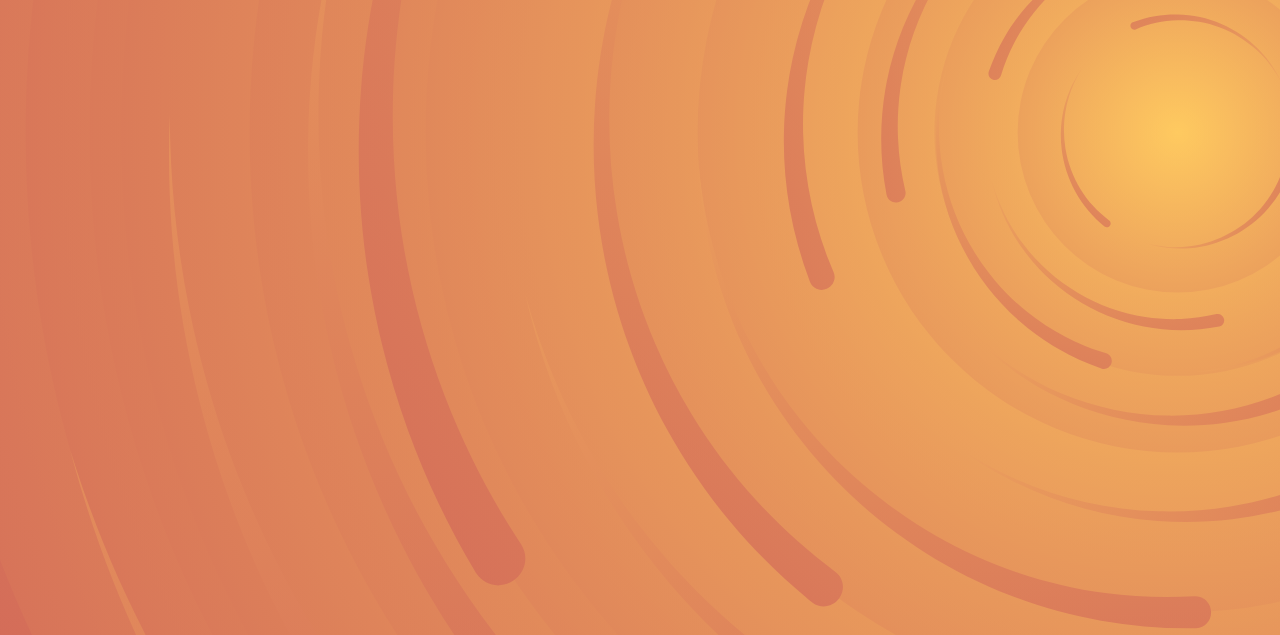
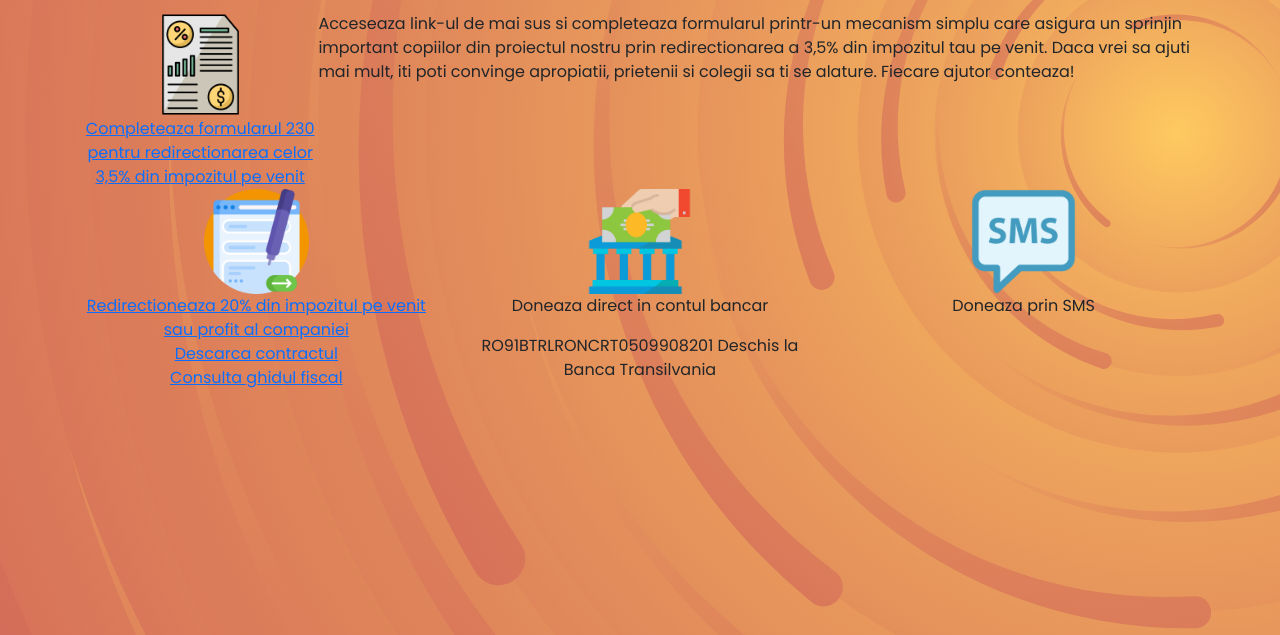
Before and after one commit to iulianduma/FR-IOC-ECHIPA1, a plain HTML site: page Proiect IOC/ajuta.html in a window 1280 px wide. Shown: the part 165-800 px from the top of the page. Drawn offline with nearby package versions, Linux system fonts and the light colour scheme; a web font is replaced by a local one.

Commit message:
s-a facut aranjarea in pagina a textului si a elementelor.

```diff
--- a/Proiect IOC/ajuta.html
+++ b/Proiect IOC/ajuta.html
@@ -38,6 +38,70 @@
 
     <body>
 <!-- Continut Pagina  -->
+    <div class = "container">
+        <div class = "sectiunea1">
+            <h2>Alatura-te si tu!</h2>
+            <p>Noi investim în copii, în viitorul lor, încercăm să le oferim o viață mai bună.<br>
+                Cu ajutorul vostru putem să salvăm copiii, să le oferim o viață și un viitor mai bun.</p>
+        </div>
+        <div class = "sectiunea2">
+            <div class="sectiunea2-formular">
+                <div>
+                    <img src="imagini\ajuta\tax-form.png" alt="Formular 230" width="105" height="105">
+                </div>
+                <div>
+                    <a href="#">Completeaza formularul 230 pentru redirectionarea celor 3,5% din impozitul pe venit</a>
+                </div>
+            </div>
+            <div class = "sectiunea2-paragraf">
+                <p>Acceseaza link-ul de mai sus si completeaza formularul printr-un mecanism simplu care asigura un sprinjin important copiilor din proiectul nostru prin redirectionarea a 3,5% din impozitul tau pe venit.
+                    Daca vrei sa ajuti mai mult, iti poti convinge apropiatii, prietenii si colegii sa ti se alature. Fiecare ajutor conteaza!
+                </p>
+            </div>
+        </div>
+        <div class = "sectiunea3">
+            <div class="contact">
+                <div>
+                   <img src="imagini\ajuta\contact-form.png" alt="Formular impozit" width="105" height="105">
+                </div>
+                <div>
+                    <a href="#">Redirectioneaza 20% din impozitul pe venit sau profit al companiei</a>
+                </div>
+                <div>
+                    <a href="#">Descarca contractul</a>
+                </div>
+                <div>
+                    <a href="#">Consulta ghidul fiscal</a>
+                </div>
+                <!-- <img src="imagini\ajuta\contact-form.png" alt="Formular 230" width="105" height="105"><br>
+                <a href="#">Redirectioneaza 20% din impozitul pe venit sau profit al companiei</a><br>
+                <a href="#">Descarca contractul</a> -->
+            </div>
+            <div class="banca">
+                <div>
+                    <img src="imagini\ajuta\deposit.png" alt="Depunere in cont bancar" width="105" height="105">
+                </div>
+                <div>
+                    <p>Doneaza direct in contul bancar</p>
+                </div>
+                <div>
+                    <p>RO91BTRLRONCRT0509908201 Deschis la Banca Transilvania</p>
+                </div>
+                <!-- <img src="imagini\ajuta\deposit.png" alt="Depunere in cont bancar" width="105" height="105"><br>
+                <h3>Doneaza direct in contul bancar</h3><br>
+                <h3>RO91BTRLRONCRT0509908201
+                    Deschis la Banca Transilvania</h3> -->
+            </div>
+            <div class="sms">
+                <div>
+                    <img src="imagini\ajuta\communication.png" alt="Doneaza prin SMS" width="105" height="105">
+                </div>
+                <div>
+                    <p>Doneaza prin SMS</p>
+                </div>
+            </div>
+        </div>
+    </div>
 
     </body>
 
--- a/Proiect IOC/css/ajuta.css
+++ b/Proiect IOC/css/ajuta.css
@@ -1 +1,50 @@
 /* Customizarea elementelor  */
+*{
+    box-sizing: border-box;
+    margin: 0;
+    padding: 0;
+}
+.container{
+    font-family: "Poppins", sans-serif;
+}
+
+.sectiunea1{
+    display: block;
+    /* background-color:aliceblue; */
+    /* justify-content: center; nu e necesar*/
+    text-align: center;
+}
+
+.sectiunea2{
+    display: flex;
+    text-align: center;
+    /* background-color: azure; */
+}
+.sectiunea2-paragraf{
+    text-align: left;
+}
+.sectiunea2-formular{
+    text-align: center;
+}
+
+.sectiunea3{
+    /* background-color: antiquewhite; */
+    display: grid; /* grid aseaza elementele in mod proportionat/egal pe un singur rand (in cazul asta 3 elemente egale) */
+    grid-template-columns: repeat(auto-fit, minmax(300px,1fr)); /*aseaza elementele in linie */
+    justify-content: space-between;
+    text-align: center;
+    gap: 35px;
+}
+
+/* .banca{
+    background-color: aliceblue;
+    border-radius:25px;
+}
+.sms{
+    background-color:bisque;
+    border-radius:25px;
+}
+.contact{
+    background-color: beige;
+    border-radius:25px;
+} */
```
Also changed, not shown: Proiect IOC/imagini/ajuta/communication.png (added), Proiect IOC/imagini/ajuta/contact-form.png (added), Proiect IOC/imagini/ajuta/deposit.png (added), Proiect IOC/imagini/ajuta/tax-form.png (added).
